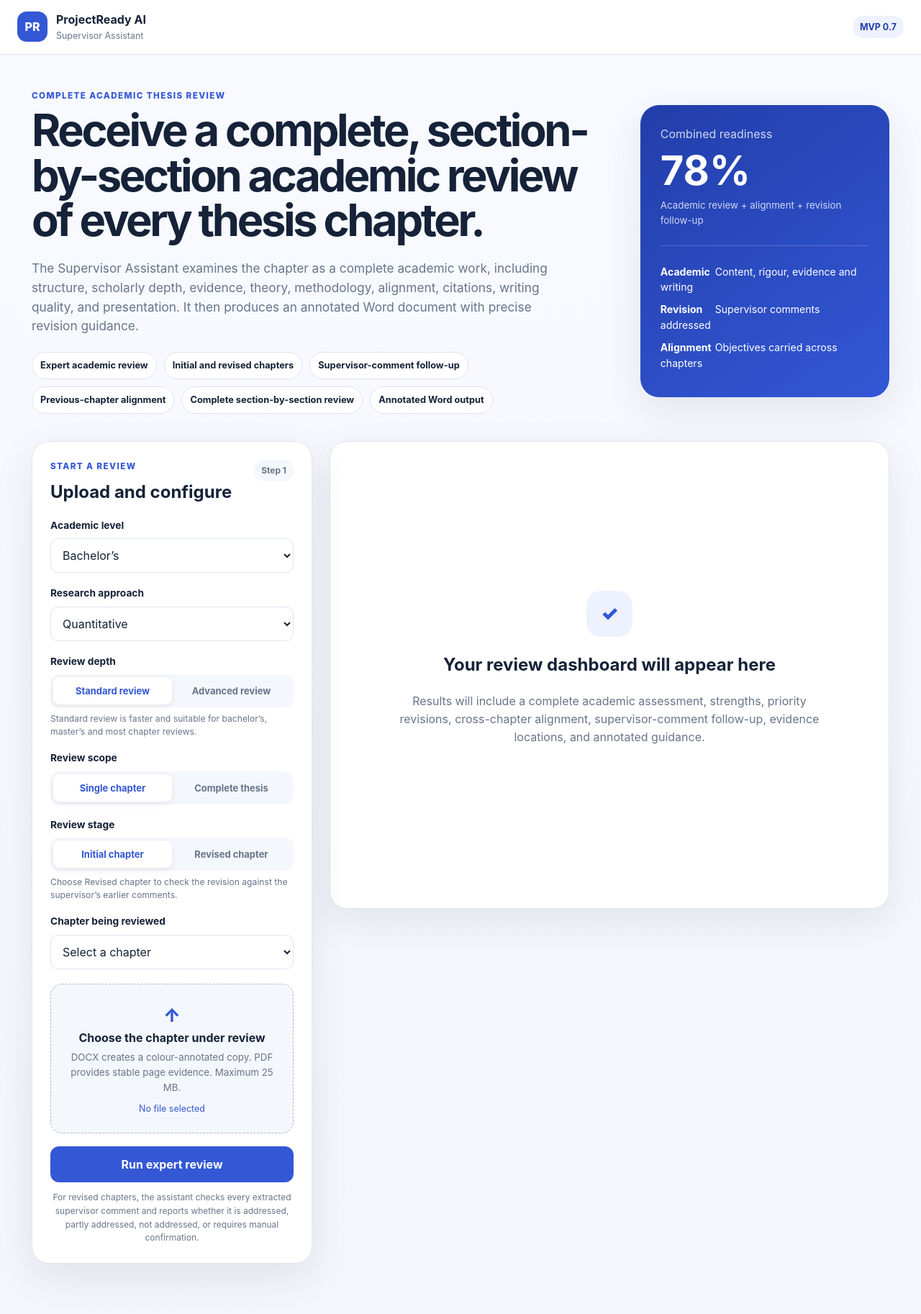
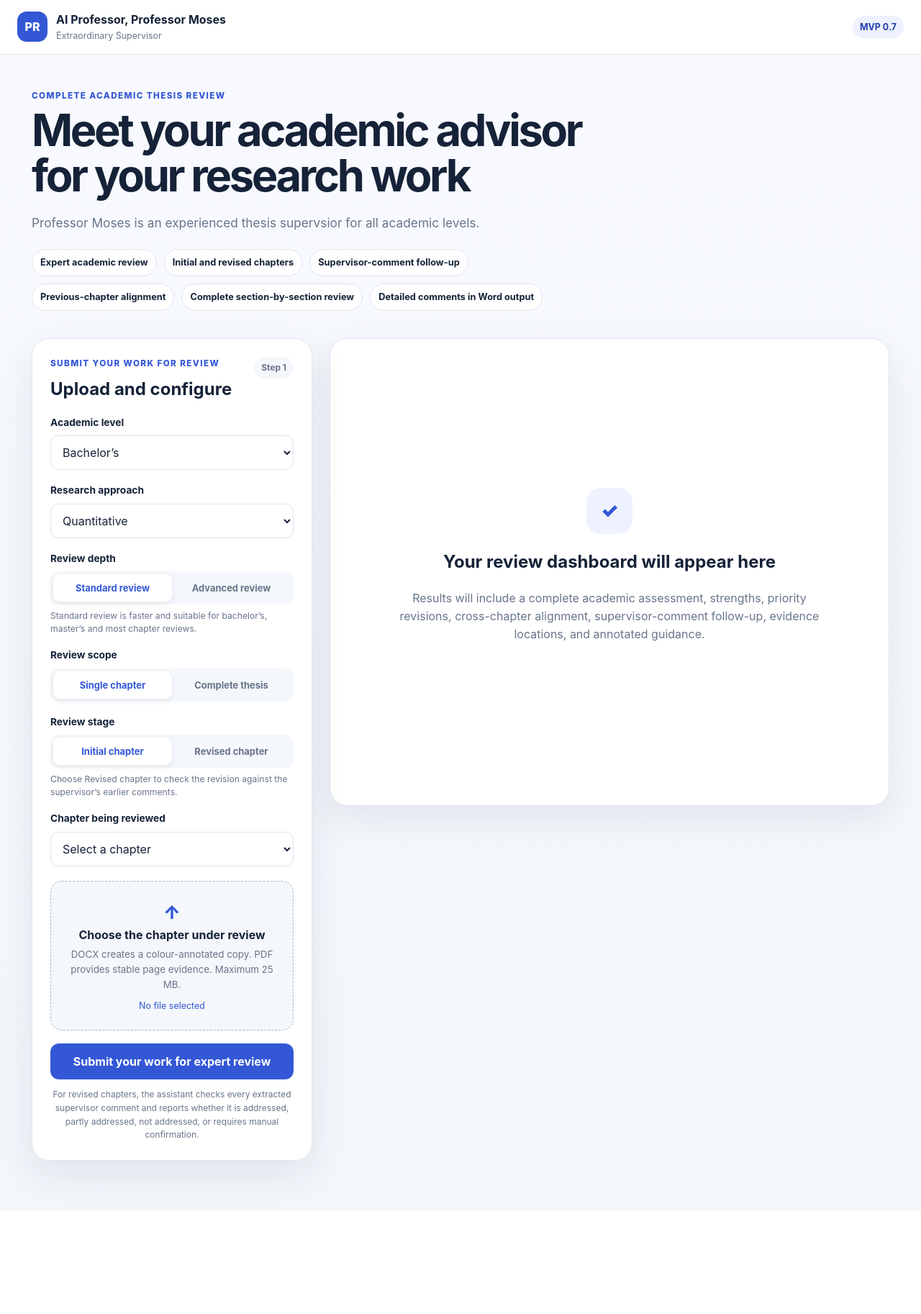
Before and after one commit to yawanokye/supervisor, a FastAPI app: page / in a window 1280 px wide. Shown: the whole page at 72% size. After the commit the page ends 1677 px from the top, so only its background shows below. Run offline with FastAPI, Linux system fonts and the light colour scheme.

Commit message:
Update index.html

```diff
--- a/app/templates/index.html
+++ b/app/templates/index.html
@@ -3,7 +3,7 @@
 <head>
   <meta charset="utf-8">
   <meta name="viewport" content="width=device-width,initial-scale=1">
-  <title>ProjectReady AI Supervisor Assistant</title>
+  <title>AI Professor Extraordinary Supervisor</title>
   <meta name="description" content="Evidence-linked expert review for thesis chapters, research proposals, and complete theses.">
   <link rel="stylesheet" href="/static/styles.css">
 </head>
@@ -12,8 +12,8 @@
     <a class="brand" href="/">
       <span class="brand-mark">PR</span>
       <span>
-        <strong>ProjectReady AI</strong>
-        <small>Supervisor Assistant</small>
+        <strong>AI Professor, Professor Moses</strong>
+        <small> Extraordinary Supervisor</small>
       </span>
     </a>
     <span class="beta">MVP 0.7</span>
@@ -23,9 +23,9 @@
     <section class="hero">
       <div>
         <p class="eyebrow">Complete academic thesis review</p>
-        <h1>Receive a complete, section-by-section academic review of every thesis chapter.</h1>
+        <h1>Meet your academic advisor for your research work</h1>
         <p class="hero-copy">
-          The Supervisor Assistant examines the chapter as a complete academic work, including structure, scholarly depth, evidence, theory, methodology, alignment, citations, writing quality, and presentation. It then produces an annotated Word document with precise revision guidance.
+          Professor Moses is an experienced thesis supervsior for all academic levels.
         </p>
         <div class="trust-row">
           <span>Expert academic review</span>
@@ -33,20 +33,9 @@
           <span>Supervisor-comment follow-up</span>
           <span>Previous-chapter alignment</span>
           <span>Complete section-by-section review</span>
-          <span>Annotated Word output</span>
+          <span>Detailed comments in Word output</span>
         </div>
       </div>
-      <div class="hero-card">
-        <div class="score-preview">
-          <span>Combined readiness</span>
-          <strong>78%</strong>
-          <small>Academic review + alignment + revision follow-up</small>
-        </div>
-        <div class="preview-list">
-          <p><b>Academic</b> Content, rigour, evidence and writing</p>
-          <p><b>Revision</b> Supervisor comments addressed</p>
-          <p><b>Alignment</b> Objectives carried across chapters</p>
-        </div>
       </div>
     </section>
 
@@ -54,7 +43,7 @@
       <div class="panel setup-panel">
         <div class="panel-heading">
           <div>
-            <p class="eyebrow">Start a review</p>
+            <p class="eyebrow">Submit your work for review</p>
             <h2>Upload and configure</h2>
           </div>
           <span class="step">Step 1</span>
@@ -196,7 +185,7 @@
           </div>
 
           <button class="primary-button" type="submit" id="submitButton">
-            <span>Run expert review</span>
+            <span>Submit your work for expert review</span>
           </button>
           <p class="form-note">For revised chapters, the assistant checks every extracted supervisor comment and reports whether it is addressed, partly addressed, not addressed, or requires manual confirmation.</p>
         </form>
```
